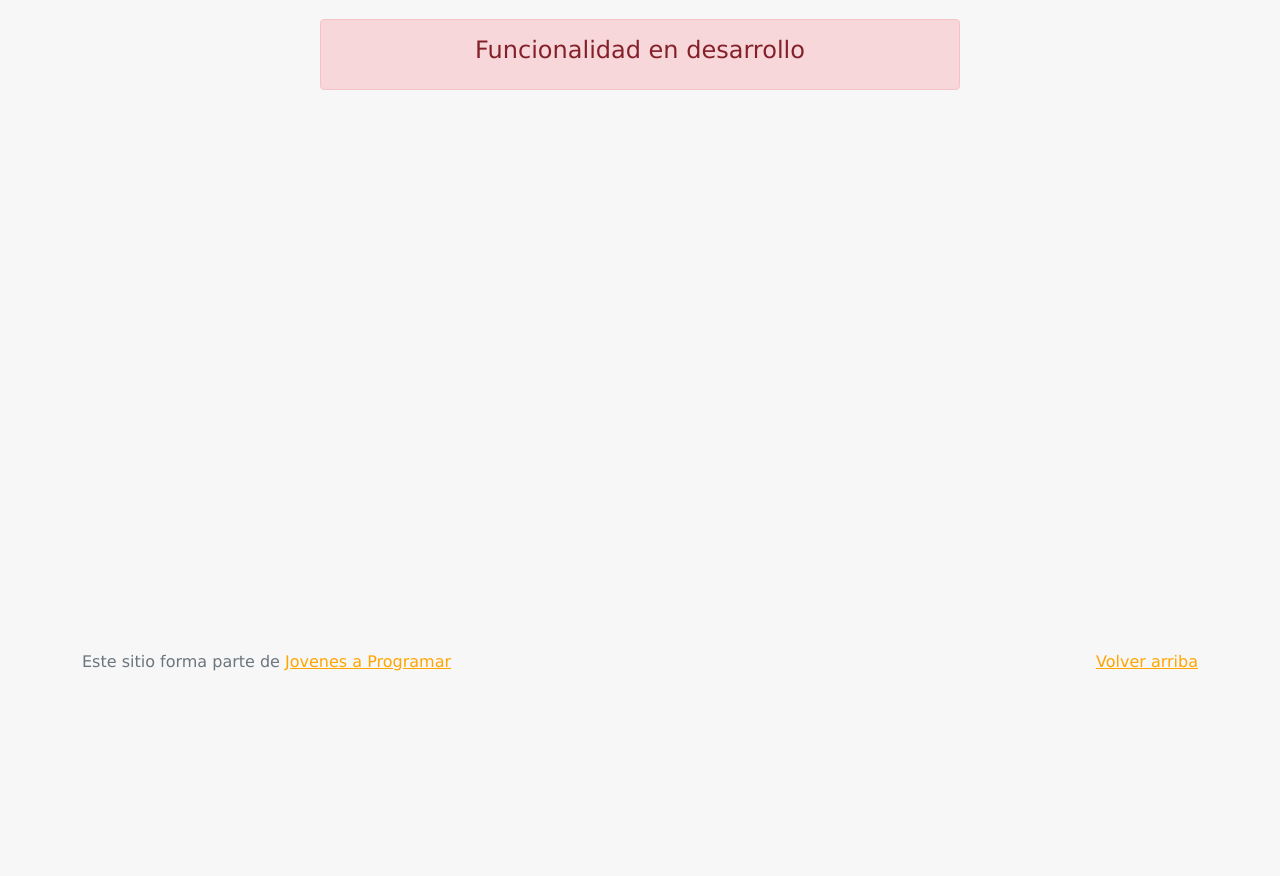
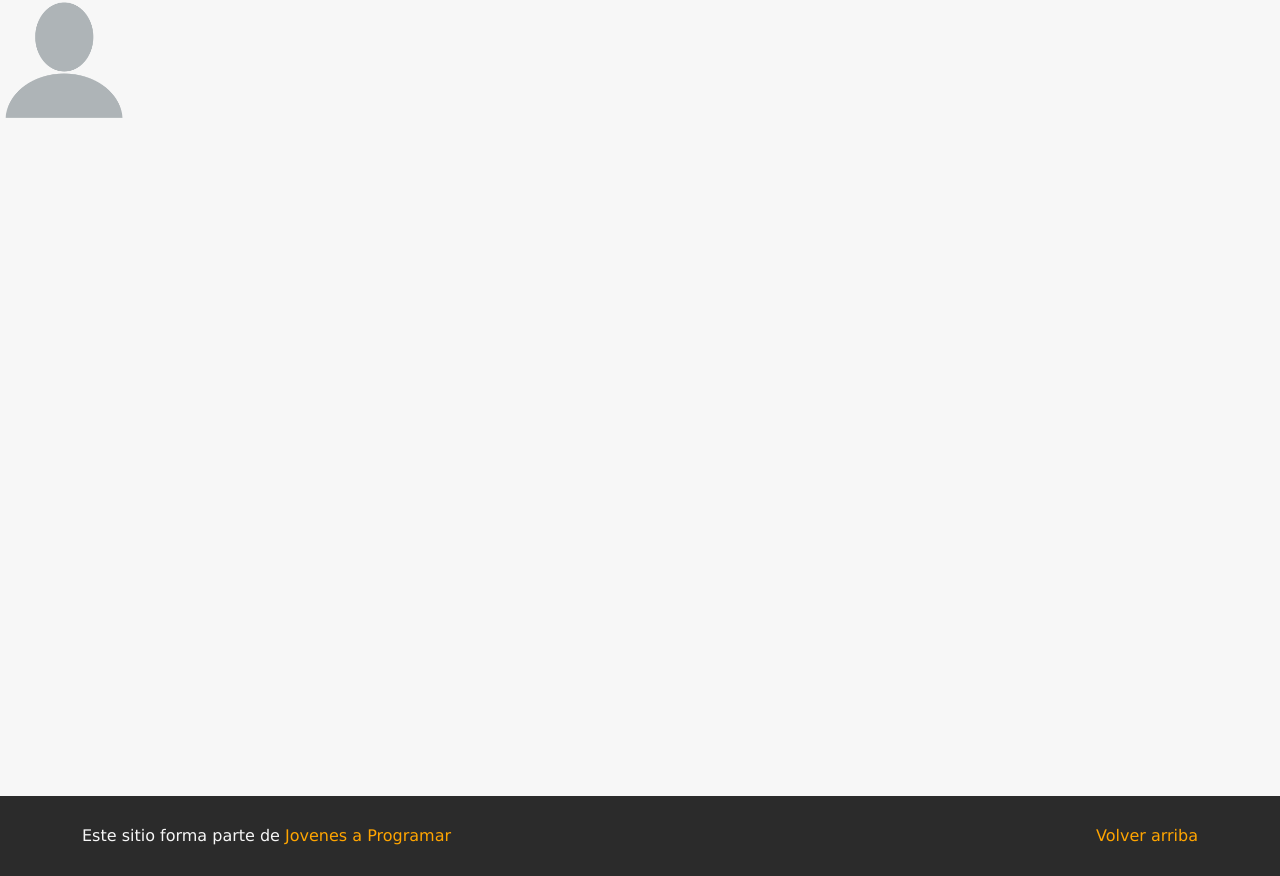
Before and after one commit to miguelsoffarelli/proyectofinal-grupo2, a plain HTML site: page my-profile.html in a window 1280 px wide. Shown: the part 61-937 px from the top of the page. Before the commit the page ends 803 px from the top, so only its background shows below. Drawn offline with Linux system fonts and the light colour scheme; sample sign-in values are in the browser's storage.

Commit message:
progresos en my-profile

```diff
--- /dev/null
+++ b/css/my-profile.css
@@ -0,0 +1,4 @@
+#userPic {
+    height: 8rem;
+    width: 8rem;
+}
--- a/css/styles.css
+++ b/css/styles.css
@@ -311,6 +311,7 @@ h3.m-3 {
   --light-color: #f7f7f7;
   --light-icon-color: #ffde59;
   --dark-icon-color: #fff;
+  --grey-color: grey;
 }
 
 body {
@@ -454,3 +455,46 @@ body.darkMode input, body.darkMode input:focus, body.darkMode select:focus, body
 #exampleModalLabel {
   color: black;
 }
+
+footer {
+  padding-top: 3rem;
+  padding-bottom: 2rem;
+}
+
+footer a {
+  text-decoration: none;
+}
+
+main {
+  min-height: 100vh;
+}
+
+abbr button i {
+  color: orange;
+}
+
+footer {
+  height: 5rem;
+  background-color: var(--dark-color);
+  padding-top: 1rem;
+  padding-bottom: 1rem;
+  display: flex;
+  align-items: center;
+  /* position: absolute; */
+  bottom: 0;
+  width: 100%;
+}
+
+footer p {
+  text-decoration: none;
+  color: var(--light-color);
+  margin-bottom: 0;
+}
+
+footer p a {
+  text-decoration: none;
+}
+
+body.darkMode footer{
+  background-color: var(--grey-color);
+}
--- a/my-profile.html
+++ b/my-profile.html
@@ -8,8 +8,9 @@
   <link href="https://fonts.googleapis.com/css?family=Raleway:300,300i,400,400i,700,700i,900,900i" rel="stylesheet">
   <link href="css/bootstrap.min.css" rel="stylesheet">
   <link href="css/styles.css" rel="stylesheet">
+  <link rel="stylesheet" href="css/my-profile.css">
   <link rel="stylesheet" href="https://cdnjs.cloudflare.com/ajax/libs/font-awesome/6.4.2/css/all.min.css" integrity="sha512-z3gLpd7yknf1YoNbCzqRKc4qyor8gaKU1qmn+CShxbuBusANI9QpRohGBreCFkKxLhei6S9CQXFEbbKuqLg0DA==" crossorigin="anonymous" referrerpolicy="no-referrer"/>
-  <style>
+  <!-- <style>
     .bd-placeholder-img {
       font-size: 1.125rem;
       text-anchor: middle;
@@ -24,7 +25,7 @@
         font-size: 3.5rem;
       }
     }
-  </style>
+  </style> -->
 </head>
 
 <body>
@@ -117,11 +118,17 @@
     </div>
   </nav>
   <main>
-    <div class="container">
-      <div class="alert alert-danger text-center" role="alert">
-        <h4 class="alert-heading">Funcionalidad en desarrollo</h4>
+    <div class="infoContainer">
+      <div class="userInfoContainer">
+        <div class="userProfilePic">
+          <img src="img/img_perfil.png" alt="" id="userPic">
+        </div>
+        <div class="userInfo">
+
+        </div>
       </div>
     </div>
+
   </main>
   <footer class="text-muted">
     <div class="container">
```
